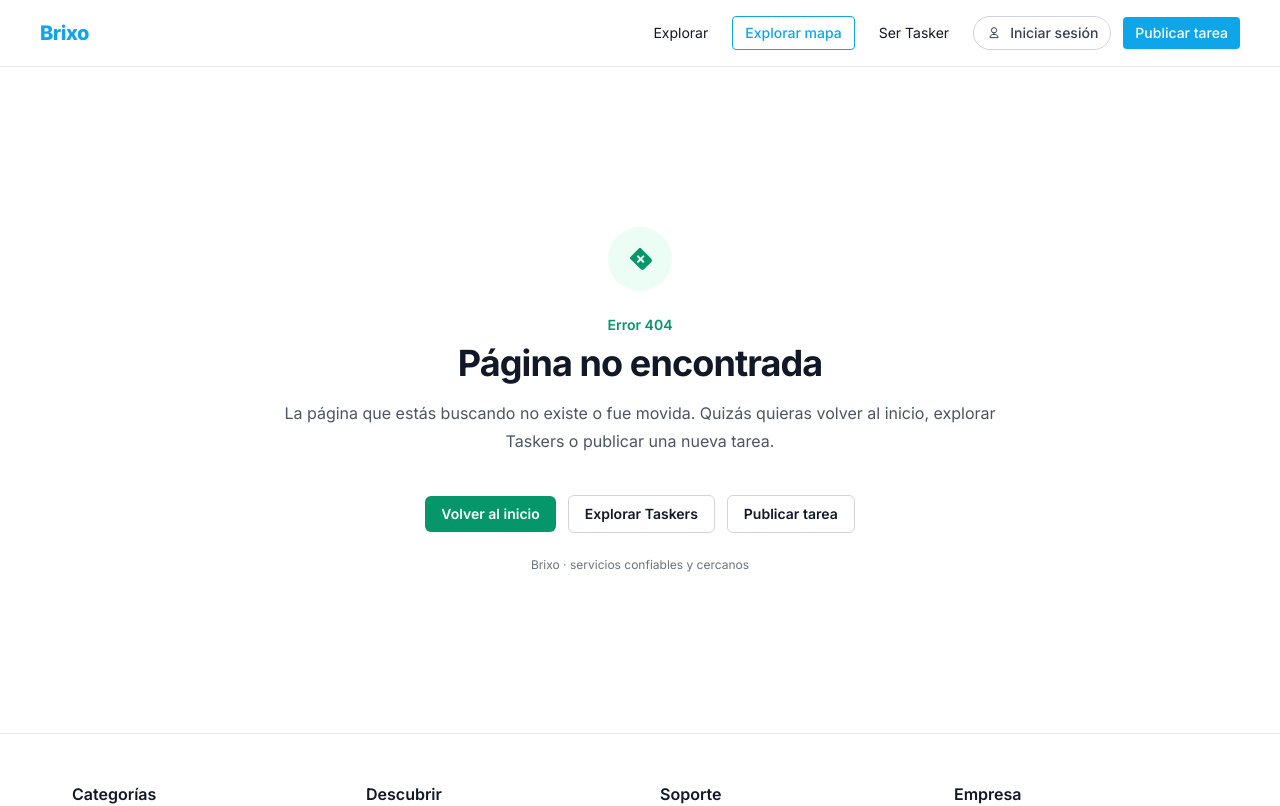
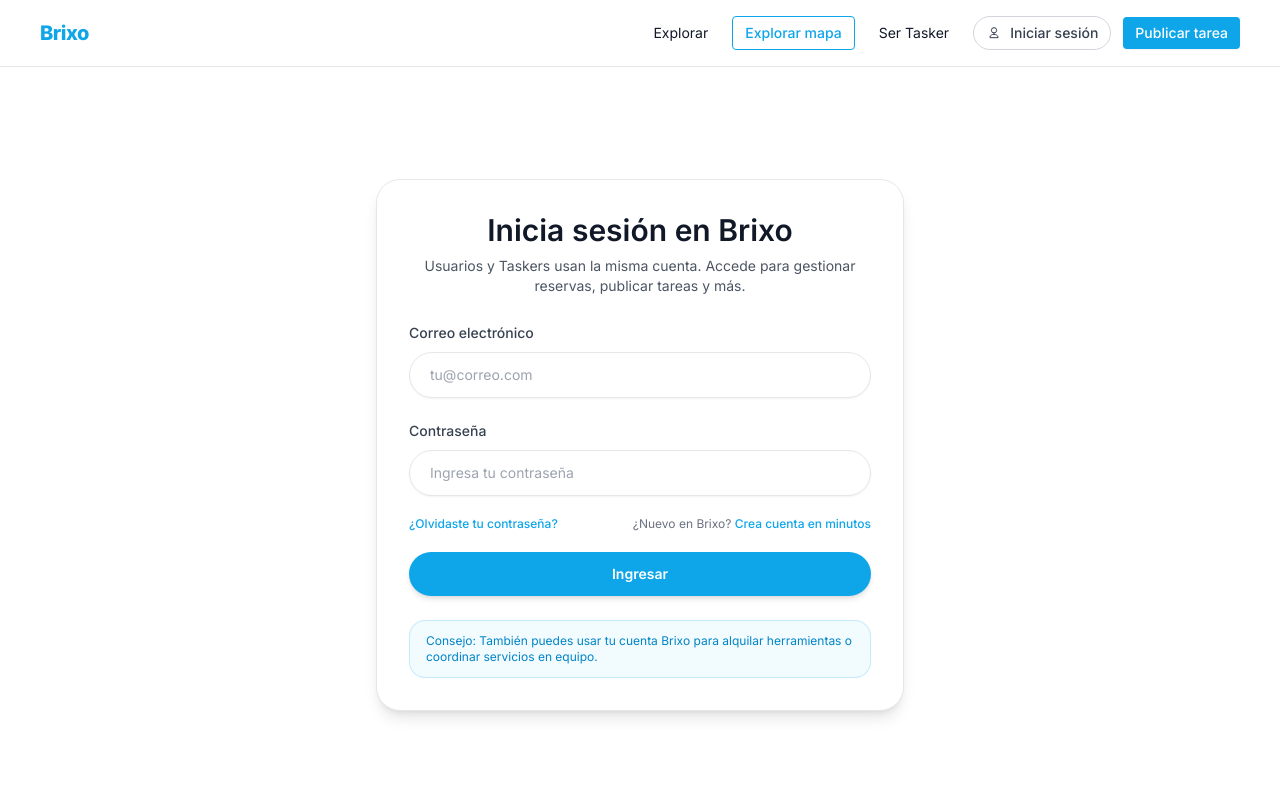
Before and after one commit to mikerb95/brixo, a Next.js app: page /login in a window 1280 px wide. Before the commit this address had no page. Shown: the top 806 px of the page. Built offline with nearby package versions, Linux system fonts and the light colour scheme.

Commit message:
Add LoginPage component with form handling and validation

```diff
--- /dev/null
+++ b/app/login/page.tsx
@@ -0,0 +1,119 @@
+'use client'
+
+import { useState } from 'react'
+import Link from 'next/link'
+import { useRouter } from 'next/navigation'
+
+export default function LoginPage() {
+  const router = useRouter()
+  const [email, setEmail] = useState('')
+  const [password, setPassword] = useState('')
+  const [error, setError] = useState('')
+  const [loading, setLoading] = useState(false)
+
+  async function handleSubmit(event: React.FormEvent<HTMLFormElement>) {
+    event.preventDefault()
+    setError('')
+
+    if (!email || !password) {
+      setError('Ingresa tu correo y contraseña para continuar.')
+      return
+    }
+
+    setLoading(true)
+    await new Promise((resolve) => setTimeout(resolve, 800))
+
+    if (email === 'demo@brixo.com' && password === 'demo123') {
+      router.push('/taskers')
+      return
+    }
+
+    setError('Usuario no encontrado o contraseña incorrecta.')
+    setLoading(false)
+  }
+
+  return (
+    <main className="mx-auto flex min-h-[70vh] max-w-xl flex-col justify-center px-4 pb-16 pt-20 sm:px-6">
+      <section className="space-y-6 rounded-3xl border bg-white p-8 shadow-lg">
+        <div className="space-y-2 text-center">
+          <h1 className="text-3xl font-semibold text-gray-900">Inicia sesión en Brixo</h1>
+          <p className="text-sm text-gray-600">
+            Usuarios y Taskers usan la misma cuenta. Accede para gestionar reservas, publicar tareas y más.
+          </p>
+        </div>
+
+        {error && (
+          <div className="flex items-start gap-3 rounded-2xl border border-red-200 bg-red-50 px-4 py-3 text-sm text-red-700">
+            <svg
+              xmlns="http://www.w3.org/2000/svg"
+              viewBox="0 0 24 24"
+              fill="none"
+              stroke="currentColor"
+              strokeWidth="1.5"
+              className="h-5 w-5 flex-shrink-0"
+              aria-hidden="true"
+            >
+              <path
+                strokeLinecap="round"
+                strokeLinejoin="round"
+                d="M12 9v4m0 4h.01M21 12a9 9 0 1 1-18 0 9 9 0 0 1 18 0Z"
+              />
+            </svg>
+            <span>{error}</span>
+          </div>
+        )}
+
+        <form className="space-y-5" onSubmit={handleSubmit} noValidate>
+          <div className="space-y-2">
+            <label htmlFor="email" className="text-sm font-medium text-gray-700">
+              Correo electrónico
+            </label>
+            <input
+              id="email"
+              type="email"
+              value={email}
+              onChange={(event) => setEmail(event.target.value)}
+              autoComplete="email"
+              className="w-full rounded-full border border-gray-200 bg-white px-5 py-3 text-sm text-gray-900 shadow-sm transition focus:border-brand focus:outline-none focus:ring-2 focus:ring-brand/40"
+              placeholder="tu@correo.com"
+            />
+          </div>
+
+          <div className="space-y-2">
+            <label htmlFor="password" className="text-sm font-medium text-gray-700">
+              Contraseña
+            </label>
+            <input
+              id="password"
+              type="password"
+              value={password}
+              onChange={(event) => setPassword(event.target.value)}
+              autoComplete="current-password"
+              className="w-full rounded-full border border-gray-200 bg-white px-5 py-3 text-sm text-gray-900 shadow-sm transition focus:border-brand focus:outline-none focus:ring-2 focus:ring-brand/40"
+              placeholder="Ingresa tu contraseña"
+            />
+          </div>
+
+          <div className="flex items-center justify-between text-xs text-gray-500">
+            <Link href="/recuperar" className="font-medium text-brand hover:text-brand-dark">
+              ¿Olvidaste tu contraseña?
+            </Link>
+            <span>¿Nuevo en Brixo? <Link href="/profesionales" className="font-medium text-brand hover:text-brand-dark">Crea cuenta en minutos</Link></span>
+          </div>
+
+          <button
+            type="submit"
+            disabled={loading}
+            className="w-full rounded-full bg-brand px-5 py-3 text-sm font-semibold text-white shadow-md transition hover:bg-brand-dark focus-visible:outline focus-visible:outline-2 focus-visible:outline-offset-2 focus-visible:outline-brand disabled:cursor-not-allowed disabled:bg-brand/70"
+          >
+            {loading ? 'Ingresando...' : 'Ingresar'}
+          </button>
+        </form>
+
+        <div className="rounded-2xl border border-brand/20 bg-brand/5 px-4 py-3 text-xs text-brand-dark">
+          Consejo: También puedes usar tu cuenta Brixo para alquilar herramientas o coordinar servicios en equipo.
+        </div>
+      </section>
+    </main>
+  )
+}
```
